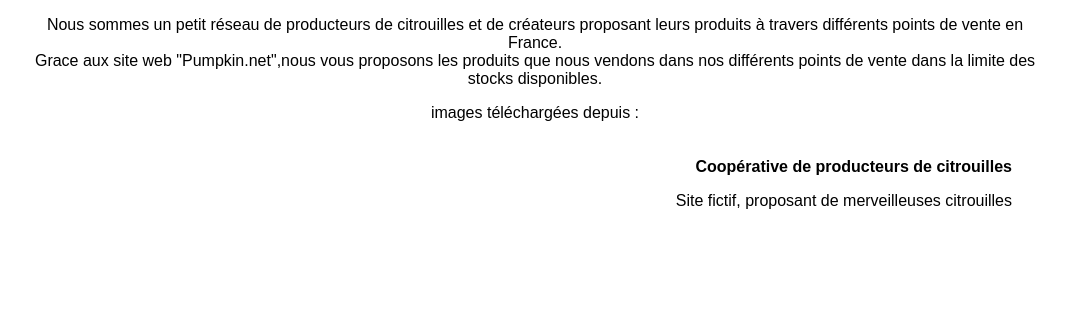
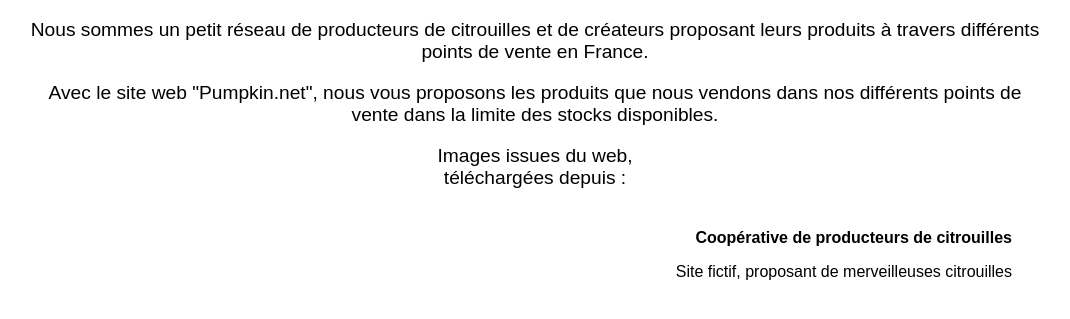
Before and after one commit to Clemgenevois/PHP_PROJET, a PHP site: page /view/about.view.php in a window 1280 px wide. Shown: the part 128-447 px from the top of the page, without its empty margins (105-1175 px from the left). Run offline with PHP 8.4, Linux system fonts and the light colour scheme.

Commit message:
Quelques modifications

```diff
--- a/view/about.view.php
+++ b/view/about.view.php
@@ -22,9 +22,12 @@
       </a>
     </div>
   </header>
-    <p>Nous sommes un petit réseau de producteurs de citrouilles et de créateurs proposant leurs produits à travers différents points de vente en France. <br/>
-    Grace aux site web "Pumpkin.net",nous vous proposons les produits que nous vendons dans nos différents points de vente dans la limite des stocks disponibles.</p>
-    <p>images téléchargées depuis : </p>
+    <article class="description">
+      <p>Nous sommes un petit réseau de producteurs de citrouilles et de créateurs proposant leurs produits à travers différents points de vente en France.</p>
+      <p>Avec le site web "Pumpkin.net", nous vous proposons les produits que nous vendons dans nos différents points de vente dans la limite des stocks disponibles.</p>
+      <p>Images issues du web, <br/>
+        téléchargées depuis : </p>
+    </article>
     <footer>
       <div class="foot">
         <a href="https://www.producteurs-savoie-mont-blanc.com/citrouilles-potimarrons.html"> Coopérative de producteurs de citrouilles</a>
--- a/view/design/styleContact.css
+++ b/view/design/styleContact.css
@@ -20,8 +20,9 @@ h2{
   justify-content: center;
   height: 70%;
 }
-p{
-  color: #000000;
+
+article.description p {
+  font-size: 1.2em;
 }
 
 .infos{
```
Also changed, not shown: view/design/styleArticle.css (+7 -3 lines).
